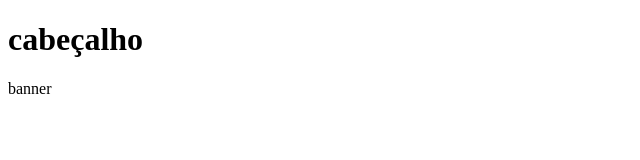
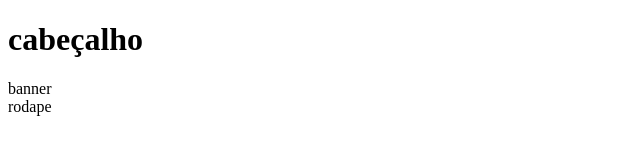
Before and after one commit to VicenteNeto244/Esqueleto-html, a plain HTML site: page index.html in a window 1280 px wide. Shown: the full height of the page, 0-640 px from the left. Drawn offline with Linux system fonts and the light colour scheme.

Commit message:
quarto commit

```diff
--- a/index.html
+++ b/index.html
@@ -8,6 +8,8 @@
 <body>
     <h1>cabeçalho</h1>
     <section>banner</section>
+    <footer>rodape</footer>
 
 </body>
+
 </html>
```
